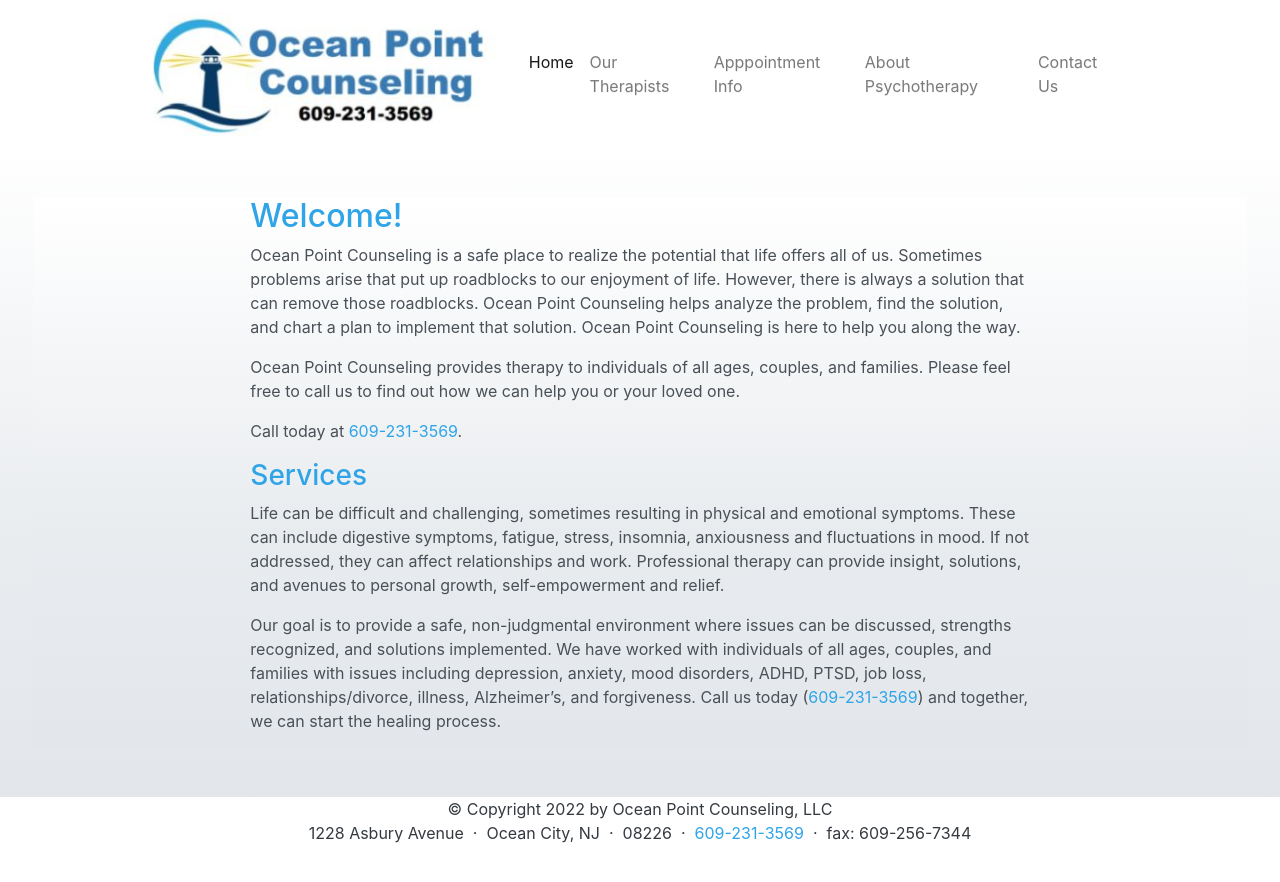
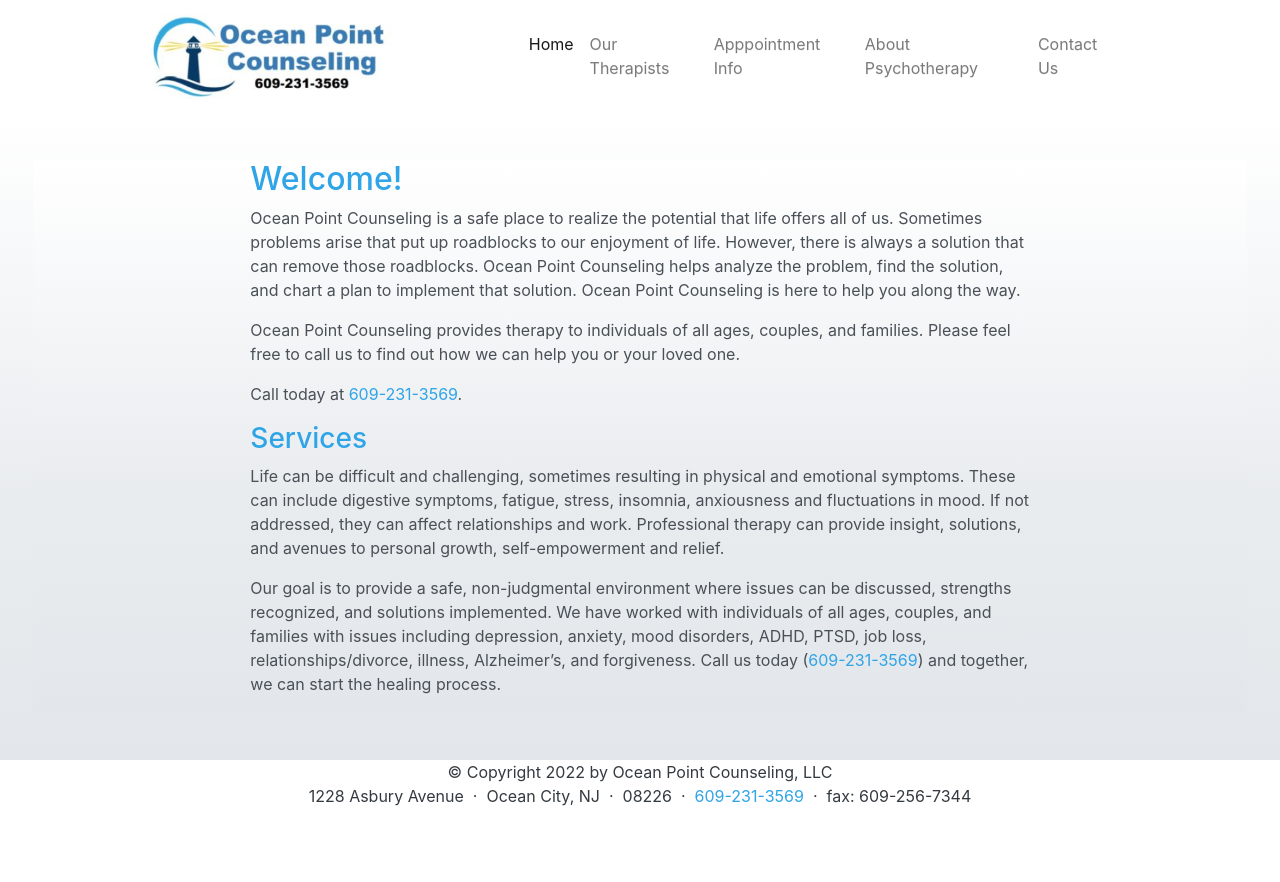
Before and after one commit to oc-point/oc-point.github.io, a Jekyll site: the page built from index.md, in a window 1280 px wide. Shown: the top 882 px of the page. Built offline with Jekyll 4.4.1, drawn with Linux system fonts in a browser that asks for light colours; nearby versions of some CDN libraries.

Commit message:
make image responsive

```diff
--- a/_includes/navbar.html
+++ b/_includes/navbar.html
@@ -1,6 +1,6 @@
 <nav class="navbar sticky-top navbar-expand-lg navbar-light bg-white">
   <div class="container-fluid">
-    <a class="navbar-brand" href="/"><img class="img-fluid" src="./assets/imgs/logo_name_phone.jpg" alt="Ocean Point Counseling Logo"><br></a>
+    <a class="navbar-brand" href="/" style="max-width:70%;"><img class="img-responsive" style="max-width:70%;" src="./assets/imgs/logo_name_phone.jpg" alt="Ocean Point Counseling Logo"><br></a>
     <button class="navbar-toggler" type="button" data-bs-toggle="collapse" data-bs-target="#navbarNavDropdown" aria-controls="navbarNavDropdown" aria-expanded="false" aria-label="Toggle navigation">
       <span class="navbar-toggler-icon"></span>
     </button>
```
